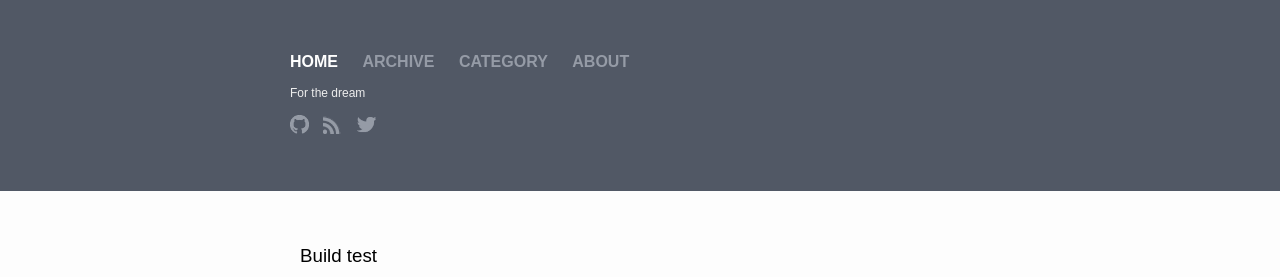
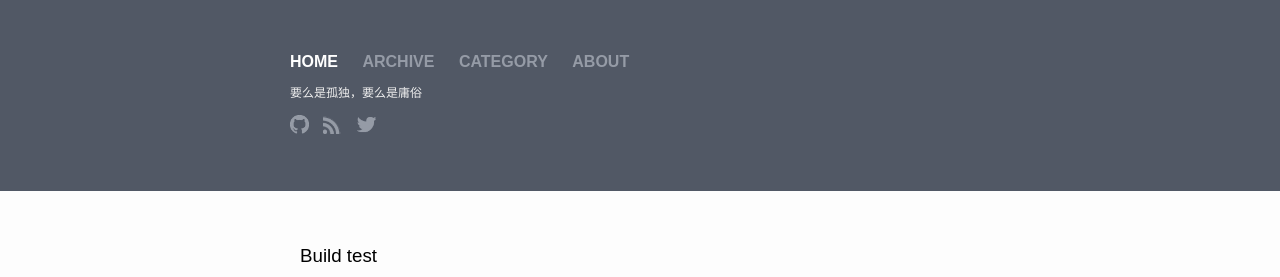
Before and after one commit to daijialun/daijialun.github.io, a Jekyll site: the page built from index.html, in a window 1280 px wide. Shown: the top 277 px of the page. Built offline with Jekyll 4.4.1, drawn with Linux system fonts in a browser that asks for light colours.

Commit message:
Modify Motto

```diff
--- a/_config.yml
+++ b/_config.yml
@@ -1,6 +1,6 @@
 # Site settings
 title: WhiteGhoul
-motto: For the dream
+motto: 要么是孤独，要么是庸俗
 email: zynzl120@163.com
 description: > # this means to ignore newlines until "baseurl:"
   Write an awesome description for your new site here. You can edit this
```
